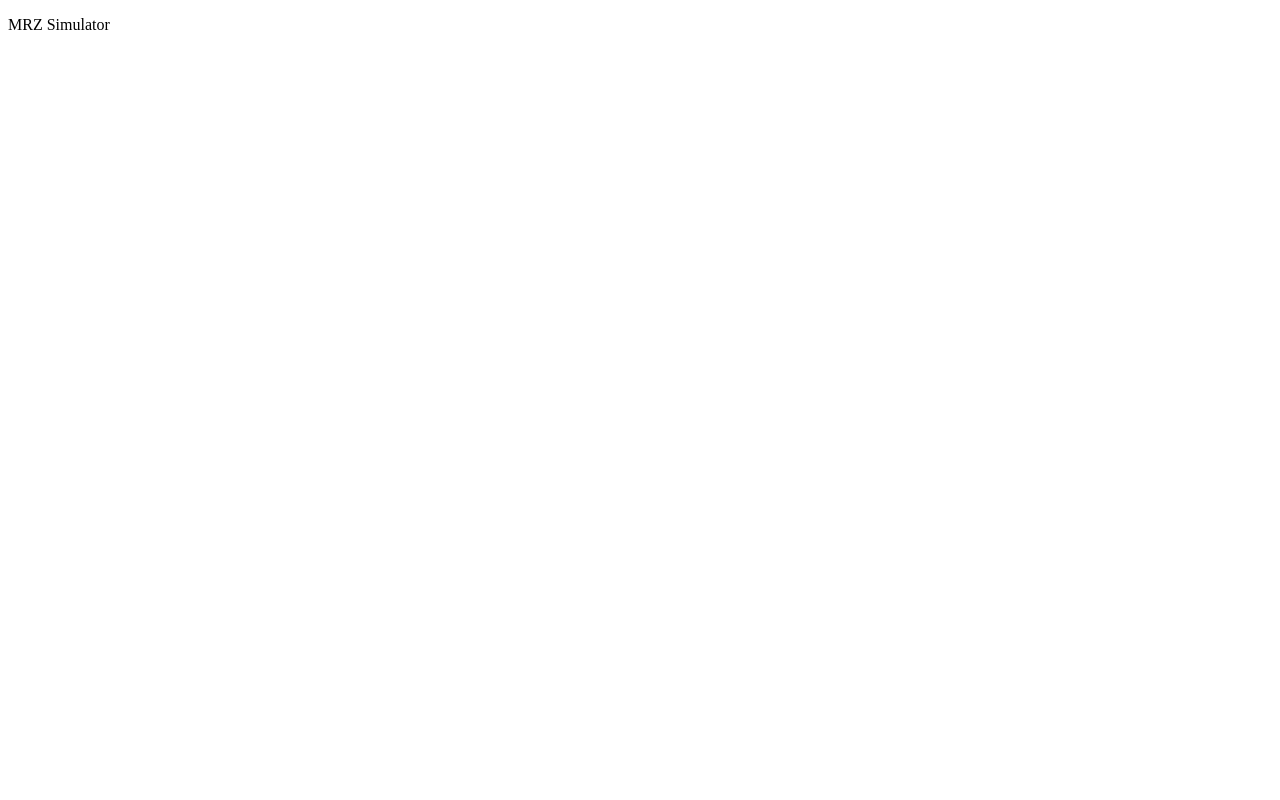
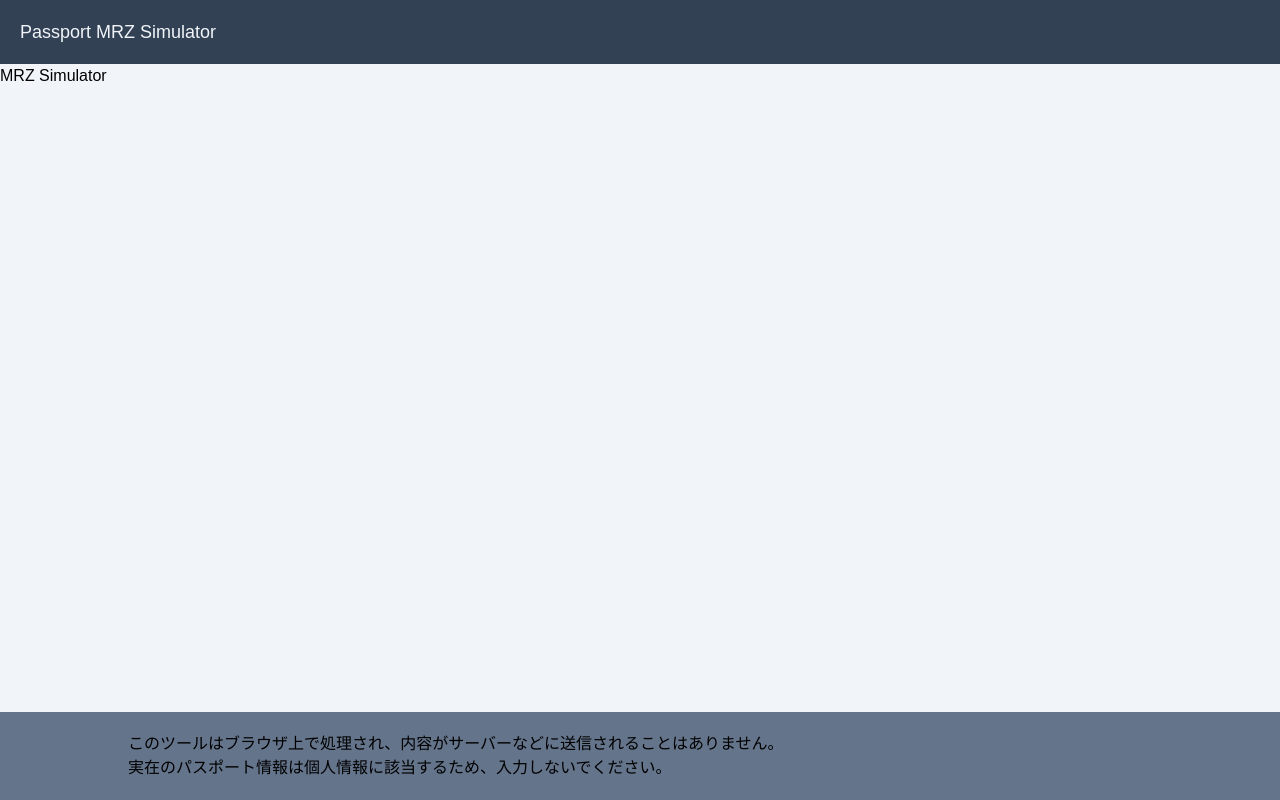
Before and after one commit to lollipop-onl/mrz.lollipop.onl, a React (Vite) app: page / in a window 1280 px wide. Built offline with nearby package versions, Linux system fonts and the light colour scheme.

Commit message:
✨ header and footer

```diff
--- a/src/App.tsx
+++ b/src/App.tsx
@@ -1,7 +1,14 @@
+import { Footer } from "./components/Footer";
+import { Header } from "./components/Header";
+
 export const App: React.FC = () => {
   return (
-    <div>
-      <p>MRZ Simulator</p>
+    <div className="min-h-full flex flex-col">
+      <Header />
+      <main className="flex-grow">
+        <p>MRZ Simulator</p>
+      </main>
+      <Footer />
     </div>
   );
 };
--- /dev/null
+++ b/src/components/Footer.tsx
@@ -0,0 +1,16 @@
+export const Footer: React.FC = () => {
+  return (
+    <footer className="bg-slate-500 p-5">
+      <div className="max-w-screen-lg mx-auto">
+        <ul>
+          <li>
+            このツールはブラウザ上で処理され、内容がサーバーなどに送信されることはありません。
+          </li>
+          <li>
+            実在のパスポート情報は個人情報に該当するため、入力しないでください。
+          </li>
+        </ul>
+      </div>
+    </footer>
+  );
+};
--- /dev/null
+++ b/src/components/Header.tsx
@@ -0,0 +1,7 @@
+export const Header: React.FC = () => {
+  return (
+    <header className="h-16 px-5 bg-slate-700 flex items-center">
+      <h1 className="text-slate-100 text-lg">Passport MRZ Simulator</h1>
+    </header>
+  );
+};
--- a/src/main.tsx
+++ b/src/main.tsx
@@ -1,6 +1,6 @@
 import { createRoot } from "react-dom/client";
-import "tailwindcss/tailwind.css";
 import { App } from "./App";
+import "./styles.css";
 
 const root = document.getElementById("root")!;
 createRoot(root).render(<App />);
--- /dev/null
+++ b/src/styles.css
@@ -0,0 +1,9 @@
+@tailwind base;
+@tailwind components;
+@tailwind utilities;
+
+@layer base {
+  html, body, #root {
+    @apply h-full;
+  }
+}
```
